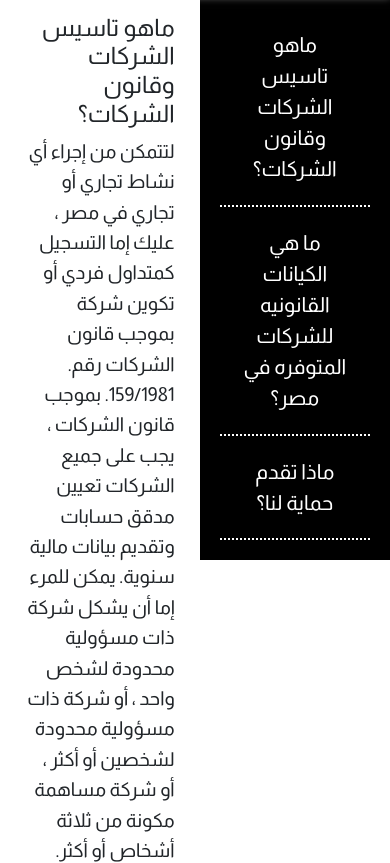
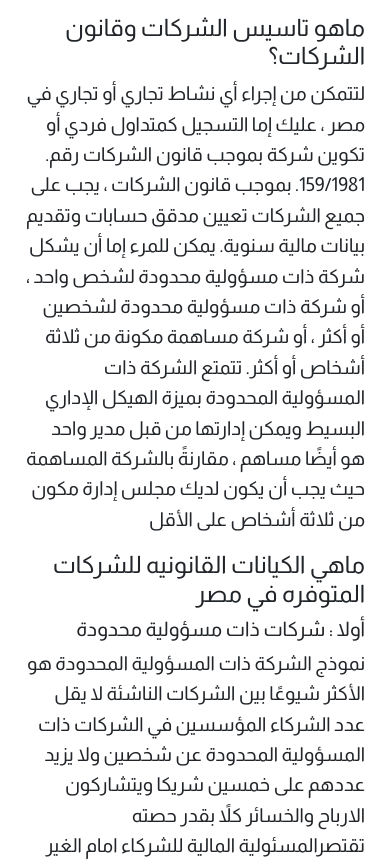
Before and after one commit to FATEMASAYED25/Hemaia, a plain HTML site: page ar/تاسيس-الشركات.html in a window 390 px wide. Shown: the part 222-1085 px from the top of the page. Drawn offline with nearby package versions, Linux system fonts and the light colour scheme.

Commit message:
Update style.css

```diff
--- a/css/style.css
+++ b/css/style.css
@@ -490,10 +490,10 @@ padding:10%;
     margin: 10px;
     width:97%;
     padding:15px;
-  overflow-x:scroll;
+
   }
   .table-of-content{
-  width: 100%;
+    display:none;
 
   }
 
```
Lines whose indentation alone changed are shown as unchanged.
